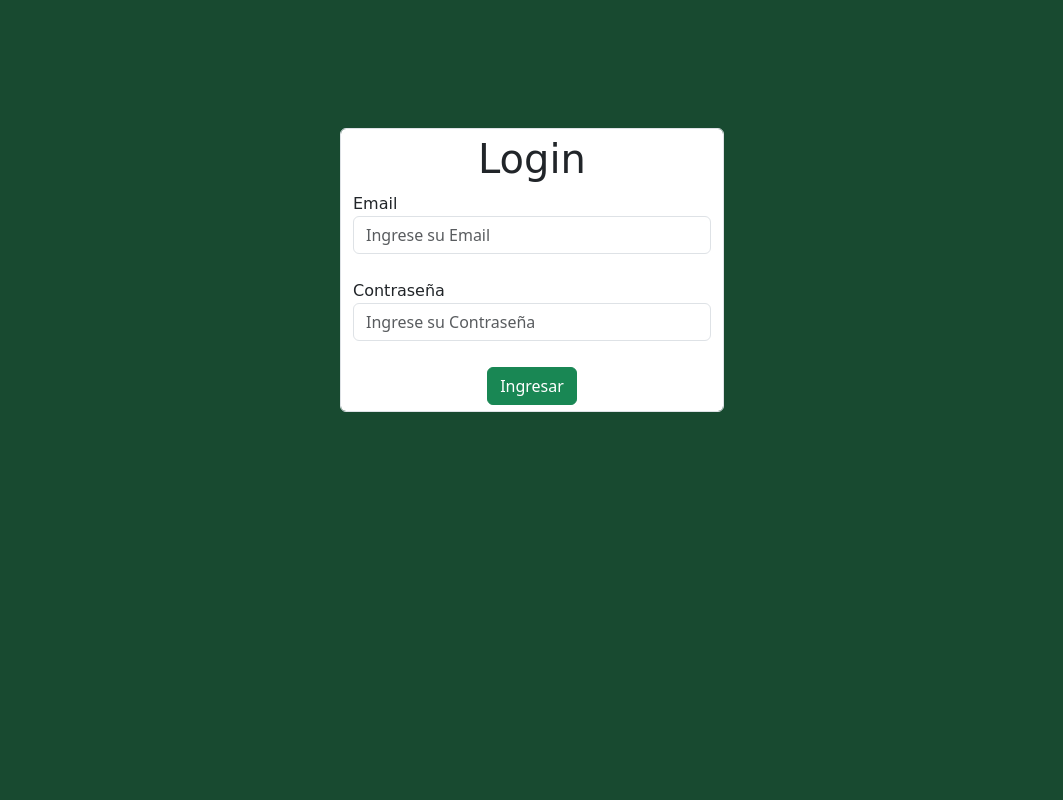
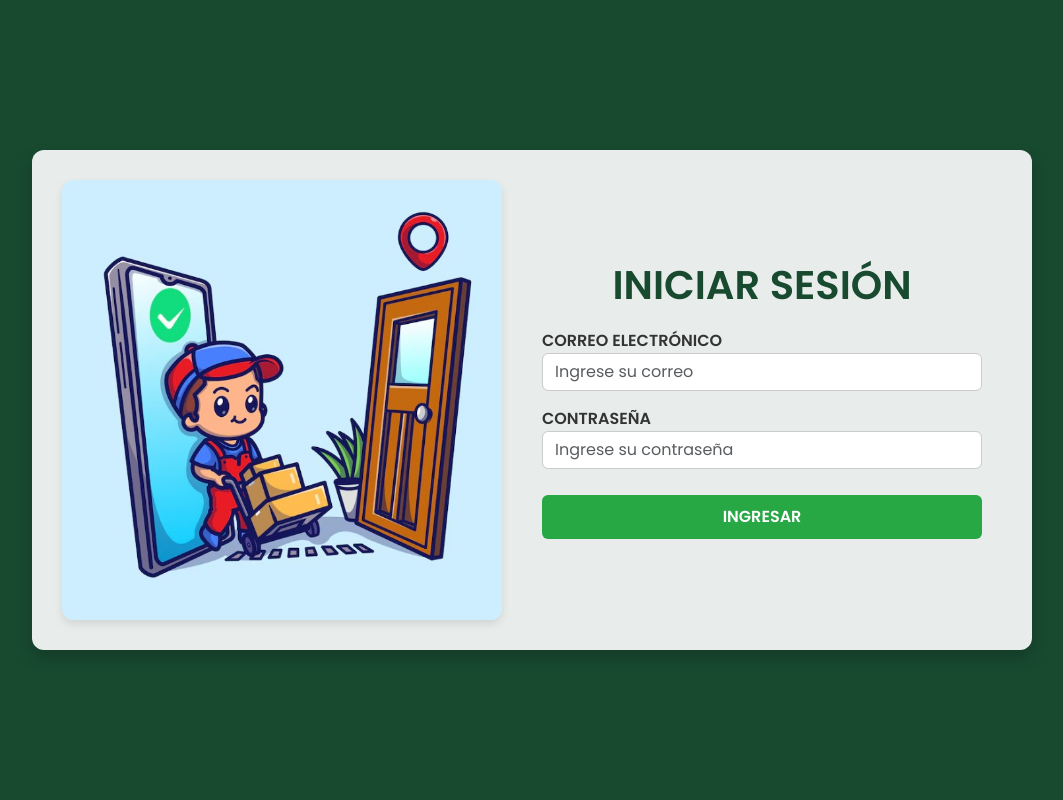
Before and after one commit to nathalyivonne/tesis, a Flask app: page / in a window 1280 px wide. Shown: the whole page, without its empty margins (108-1171 px from the left). Run offline with Flask 3, Linux system fonts and the light colour scheme.

Commit message:
V4_commit

```diff
--- a/templates/login.html
+++ b/templates/login.html
@@ -8,55 +8,120 @@
     <link href="https://cdn.jsdelivr.net/npm/bootstrap@5.3.0-alpha3/dist/css/bootstrap.min.css" rel="stylesheet"
         integrity="sha384-KK94CHFLLe+nY2dmCWGMq91rCGa5gtU4mk92HdvYe+M/SXH301p5ILy+dN9+nJOZ" crossorigin="anonymous">
     <script src="https://cdn.jsdelivr.net/npm/bootstrap@5.3.0-alpha3/dist/js/bootstrap.bundle.min.js"
-        integrity="sha384-ENjdO4Dr2bkBIFxQpeoTz1HIcje39Wm4jDKdf19U8gI4ddQ3GYNS7NTKfAdVQSZe"
-        crossorigin="anonymous"></script>
+        integrity="sha384-ENjdO4Dr2bkBIFxQpeoTz1HIcje39Wm4jDKdf19U8gI4ddQ3GYNS7NTKfAdVQSZe" crossorigin="anonymous"></script>
+    <link href="https://fonts.googleapis.com/css2?family=Poppins:wght@400;600&display=swap" rel="stylesheet">
     <title>Check Service Cargo</title>
+    <style>
+        body {
+            background-color: #184a30;
+            font-family: 'Poppins', sans-serif;
+            display: flex;
+            justify-content: center;
+            align-items: center;
+            height: 100vh;
+            margin: 0;
+        }
+
+        .container {
+            max-width: 1000px;
+            background-color: rgba(255, 255, 255, 0.9);
+            border-radius: 12px;
+            padding: 30px;
+            box-shadow: 0 8px 16px rgba(0, 0, 0, 0.2);
+            display: flex;
+            gap: 20px;
+            overflow: hidden;
+        }
+
+        .image-container {
+            flex: 1;
+            display: flex;
+            justify-content: center;
+            align-items: center;
+        }
+
+        .image-container img {
+            max-width: 100%;
+            border-radius: 12px;
+            box-shadow: 0 4px 8px rgba(0, 0, 0, 0.1);
+        }
+
+        .form-container {
+            flex: 1;
+            padding: 20px;
+            display: flex;
+            flex-direction: column;
+            justify-content: center;
+        }
+
+        h1 {
+            color: #184a30;
+            font-weight: 600;
+            margin-bottom: 20px;
+        }
+
+        label {
+            font-weight: 600;
+            color: #333;
+        }
+
+        .form-control {
+            border-radius: 6px;
+            border: 1px solid #ccc;
+            transition: border-color 0.3s ease;
+        }
+
+        .form-control:focus {
+            border-color: #28a745;
+            box-shadow: none;
+        }
+
+        .btn-custom {
+            background-color: #28a745;
+            color: white;
+            border: none;
+            padding: 10px 15px;
+            border-radius: 6px;
+            width: 100%;
+            font-weight: 600;
+            transition: background-color 0.3s ease;
+            margin-top: 10px; /* Agregar un pequeño margen superior */
+        }
+
+        .btn-custom:hover {
+            background-color: #218838;
+        }
+    </style>
 </head>
 
 <body>
-    <style>
-        @import url('https://fonts.googleapis.com/css?family=Open+Sans&display=swap');
-        body{
-            background-color: #184a30;
-        }
-        .caja {
-            margin: 10%;
-            margin-left: 35%;
-            margin-right: 35%;
-        }
-
-        .t {
-            font-family: 'Lobster', cursive;
-        }
-    </style>
-
-    <div class="caja">
-        <form class="form-control" action="acceso-login" method="post">
-            <h1 class="text-center t">Login</h1>
+    <div class="container">
+        <div class="image-container">
+            <img src="/static/img/imagen1.jpg" alt="Imagen descriptiva">
+        </div>
+        <div class="form-container">
+            <form action="acceso-login" method="post">
+                <h1 class="text-center">INICIAR SESIÓN</h1>
                 {% if mensaje %}
                 <div class="alert alert-danger" role="alert">
-                {{ mensaje}}
+                    {{ mensaje }}
                 </div>
                 {% endif %}
-            <div class="form-group ">
-                <label for="exampleInputEmail1 " class="t text-center">Email</label>
+                <div class="form-group mb-3">
+                    <label for="exampleInputEmail1">CORREO ELECTRÓNICO</label>
                     <input type="email" class="form-control" id="exampleInputEmail1" aria-describedby="emailHelp"
-                    placeholder="Ingrese su Email " name="txtEmail">
-                <small id="emailHelp" class="form-text text-muted"></small>
-            </div> <br>
-            <div class="form-group">
-                <label for="exampleInputPassword1 " class="t text-center">Contraseña</label>
+                        placeholder="Ingrese su correo" name="txtEmail">
+                </div>
+                <div class="form-group mb-3">
+                    <label for="exampleInputPassword1">CONTRASEÑA</label>
                     <input type="password" class="form-control" id="exampleInputPassword1"
-                    placeholder="Ingrese su Contraseña" name="txtContrasena">
-            </div>
-            <div class="form-check">
-
+                        placeholder="Ingrese su contraseña" name="txtContrasena">
                 </div>
                 <div class="text-center">
-                <button type="submit" class="btn btn-success">Ingresar</button>
+                    <button type="submit" class="btn btn-custom">INGRESAR</button>
                 </div>
-
             </form>
+        </div>
     </div>
 </body>
 
--- a/templates/mapa.html
+++ b/templates/mapa.html
@@ -16,7 +16,7 @@
             flex-direction: column;
             align-items: center;
             height: 100vh;
-            font-family: Arial, sans-serif;
+            font-family: Poppins, sans-serif;
             background-color: #f0f0f0;
         }
 
```
Also changed, not shown: archivo.csv (+62 -63 lines), static/css/pagina.css (+46 -1 lines), static/html/manifiesto.html (+122 -21 lines), templates/tabla.html (+40 -17 lines), static/img/imagen1.jpg (added). Lines whose indentation alone changed are shown as unchanged.
